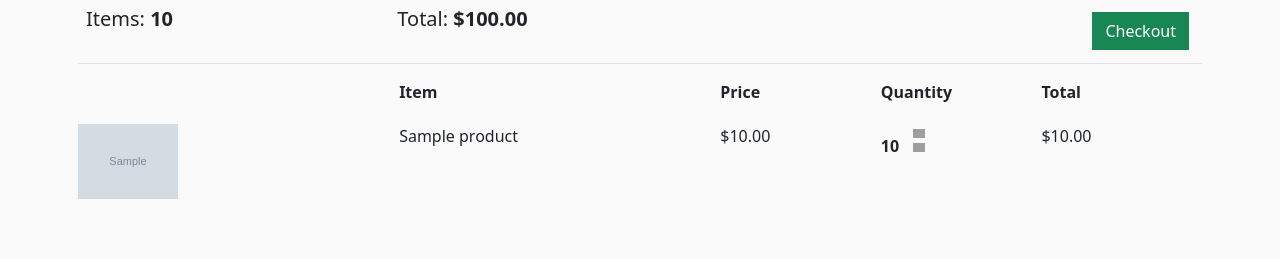
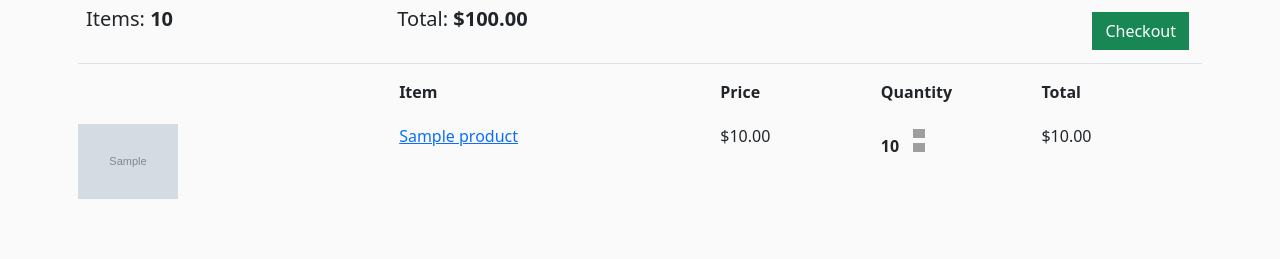
Before and after one commit to DorotaChroboczek/Hobby_Store, a Django app: template store/templates/cart.html in a window 1280 px wide; the page is wider, and only the part inside the window is pictured. Shown: the part 789-1048 px from the top of that part. Run offline with Django 3.2, Linux system fonts and the light colour scheme; tables that the repository leaves empty hold one stand-in row (values such as "Sample post"); the template is opened without the code that fills it: values that come from a table or form of the project are taken from there, most other values are stand-ins (such as "Sample title", 1, 10 or a date in 2020); grey boxes marked "Sample" are stand-in pictures; lists and menus that the app fills with data are empty; grey boxes are pictures that could not be loaded.

Commit message:
feature: add url for product image * product name

```diff
--- a/store/templates/cart.html
+++ b/store/templates/cart.html
@@ -29,10 +29,16 @@
             {% for item in items %}
             <div class="cart-row">
                 <div style="flex:2">
-                    <img class="row-image" src="{{ item.product.imageURL }}">
+                    <a href="{% url 'store:store_meta_product' item.product.meta_product.id %}">
+                        <img class="row-image" src="{{ item.product.imageURL }}">
+                    </a>
                 </div>
-                <div style="flex:2">
-                    <p>{{ item.product.name }}</p>
+                <div class='item-name-box' style="flex:2">
+                    <p class="item-name">
+                        <a href="{% url 'store:store_meta_product' item.product.meta_product.id %}">
+                            {{ item.product.name }}
+                        </a>
+                    </p>
                 </div>
                 <div style="flex:1">
                     <p>${{ item.product.price|floatformat:2 }}</p>
```
